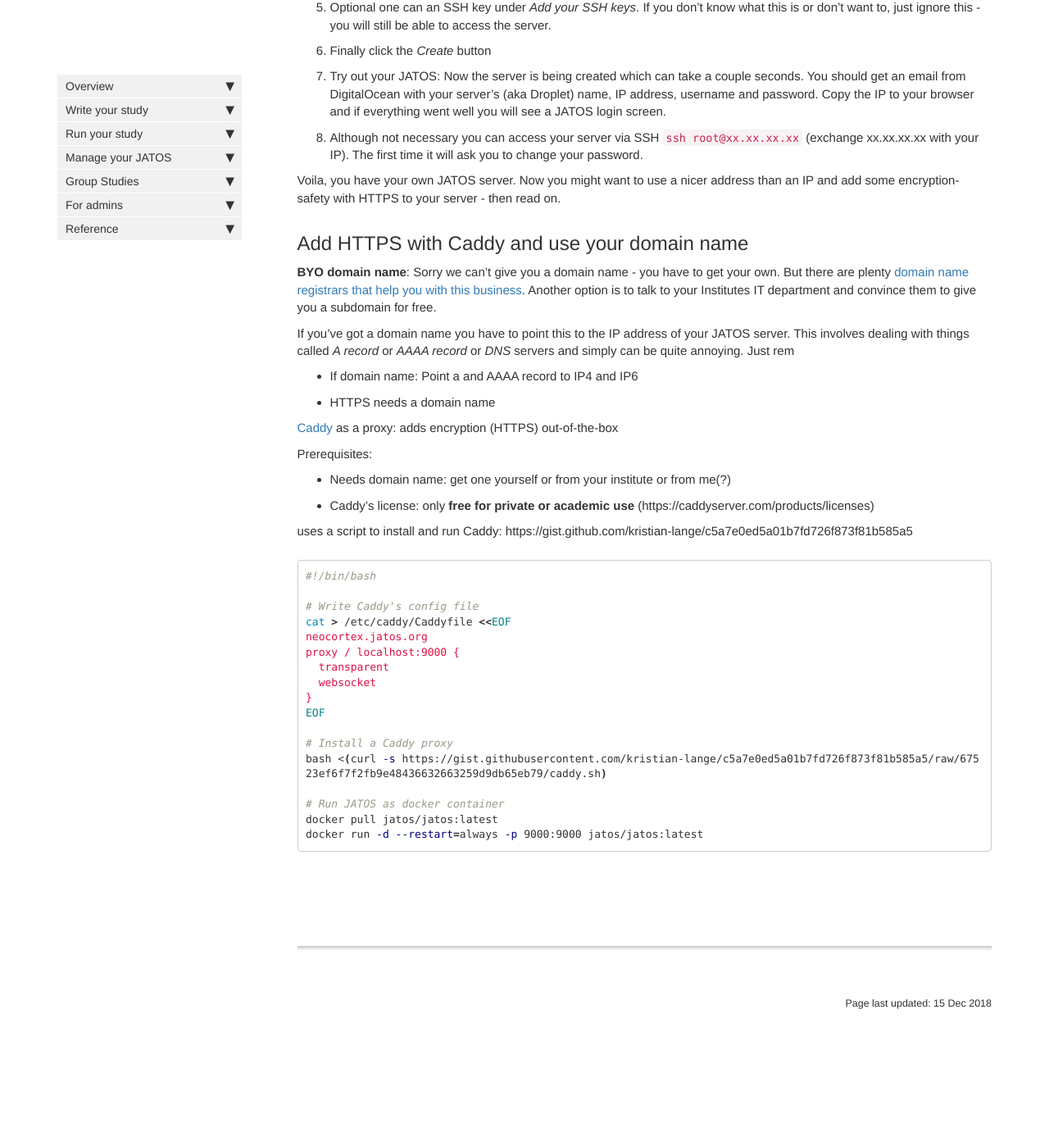
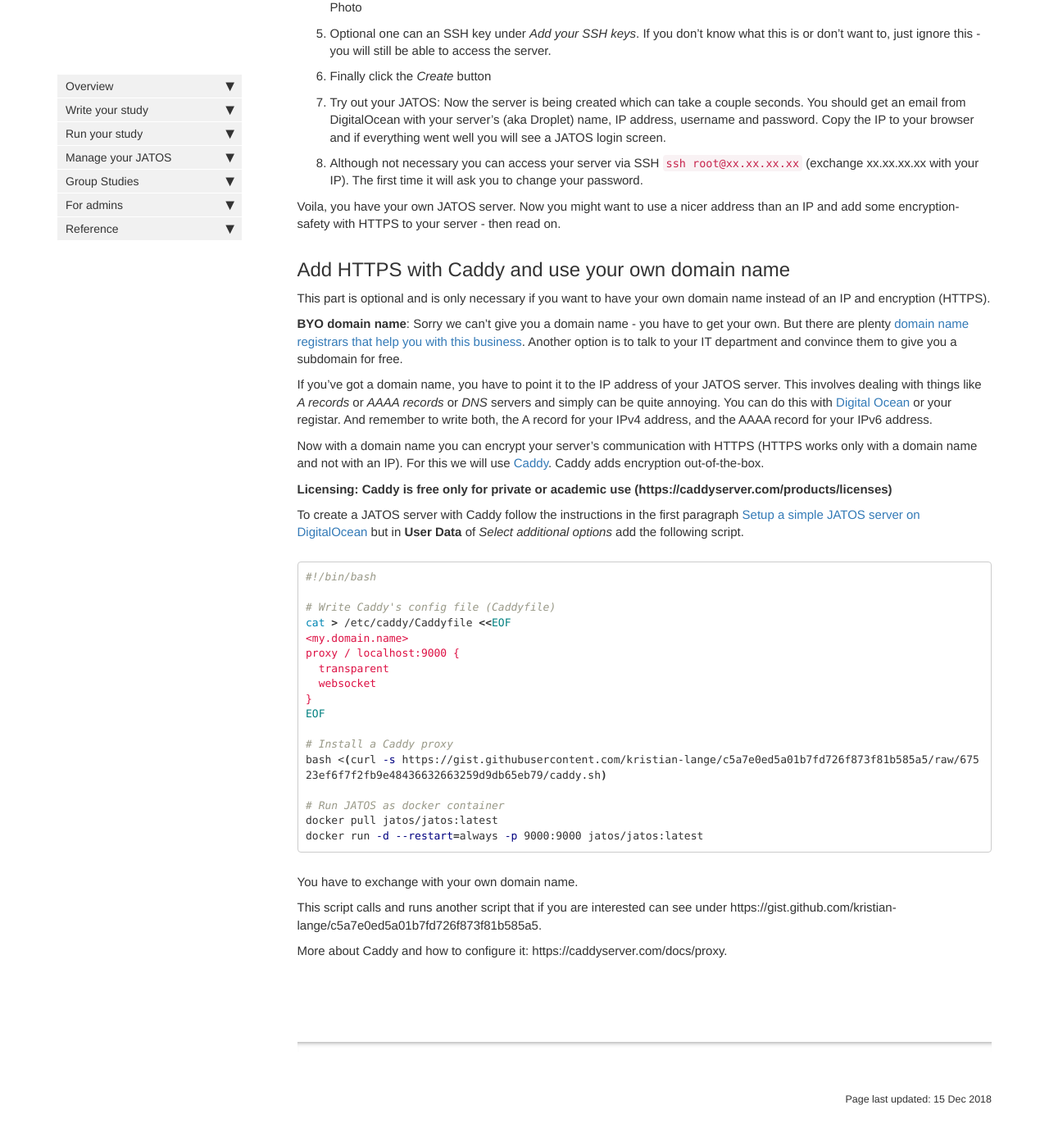
Before and after one commit to kristian-lange-tw/JATOS_docs_v3, a Jekyll site: the page built from pages/JATOS-on-Digital-Ocean.md, in a window 1280 px wide and 1400 px high, scrolled down 1188 px. Shown: the top 1387 px of the window at 82% size. Built offline with Jekyll 4.4.1, drawn with Linux system fonts in a browser that asks for light colours; nearby versions of some CDN libraries; comment, search, counter and statistics services are not loaded; before the commit the page ends 2471 px from its top, so only the background shows below that; some of the changed text lies outside the part shown.

Commit message:
Update JATOS-on-Digital-Ocean.md

````diff
--- a/pages/JATOS-on-Digital-Ocean.md
+++ b/pages/JATOS-on-Digital-Ocean.md
@@ -10,6 +10,9 @@ toc: true
 last_updated: 15 Dec 2018
 ---
 
+Easy admins and semi-admins
+
+
 [DigitalOcean](https://www.digitalocean.com/) is a cloud provider (like AWS, Google Cloud, Azure) that is comparatively easy to use and has good and exhaustive documentation. They offer something called _Droplets_ and _One-Click Apps_ which is just a fancy name for a pre-installed server in the cloud.
 
 Link to privacy
@@ -21,7 +24,7 @@ Link Server installation to here
 
 ## Prerequisites
 
-Get an account with [DigitalOcean](https://www.digitalocean.com/).
+You need to get an account with [DigitalOcean](https://www.digitalocean.com/).
 
 ## Setup a simple JATOS server on DigitalOcean
 
@@ -61,30 +64,26 @@ Get an account with [DigitalOcean](https://www.digitalocean.com/).
 Voila, you have your own JATOS server. Now you might want to use a nicer address than an IP and add some encryption-safety with HTTPS to your server - then read on.
 
 
-## Add HTTPS with Caddy and use your domain name
+## Add HTTPS with Caddy and use your own domain name
 
-**BYO domain name**: Sorry we can't give you a domain name - you have to get your own. But there are plenty [domain name registrars that help you with this business](https://www.digitalocean.com/community/tutorials/how-to-point-to-digitalocean-nameservers-from-common-domain-registrars). Another option is to talk to your Institutes IT department and convince them to give you a subdomain for free.
+This part is optional and is only necessary if you want to have your own domain name instead of an IP and encryption (HTTPS).
 
-If you've got a domain name you have to point this to the IP address of your JATOS server. This involves dealing with things called _A record_ or _AAAA record_ or _DNS_ servers and simply can be quite annoying. Just rem
+**BYO domain name**: Sorry we can't give you a domain name - you have to get your own. But there are plenty [domain name registrars that help you with this business](https://www.digitalocean.com/community/tutorials/how-to-point-to-digitalocean-nameservers-from-common-domain-registrars). Another option is to talk to your IT department and convince them to give you a subdomain for free.
 
-* If domain name: Point a and AAAA record to IP4 and IP6
-* HTTPS needs a domain name
+If you've got a domain name, you have to point it to the IP address of your JATOS server. This involves dealing with things like _A records_ or _AAAA records_ or _DNS_ servers and simply can be quite annoying. You can do this with [Digital Ocean](https://www.digitalocean.com/docs/networking/dns/how-to/manage-records/) or your registar. And remember to write both, the A record for your IPv4 address, and the AAAA record for your IPv6 address.
 
+Now with a domain name you can encrypt your server's communication with HTTPS (HTTPS works only with a domain name and not with an IP). For this we will use [Caddy](https://caddyserver.com/). Caddy adds encryption out-of-the-box.
 
-[Caddy](https://caddyserver.com/) as a proxy: adds encryption (HTTPS) out-of-the-box
+**Licensing: Caddy is free only for private or academic use (https://caddyserver.com/products/licenses)**
 
-Prerequisites:
-* Needs domain name: get one yourself or from your institute or from me(?)
-* Caddy's license: only **free for private or academic use** (https://caddyserver.com/products/licenses)
-
-uses a script to install and run Caddy: https://gist.github.com/kristian-lange/c5a7e0ed5a01b7fd726f873f81b585a5
+To create a JATOS server with Caddy follow the instructions in the first paragraph [Setup a simple JATOS server on DigitalOcean](#setup-a-simple-jatos-server-on-digitalocean) but in **User Data** of _Select additional options_ add the following script.
 
 ```shell
 #!/bin/bash
 
-# Write Caddy's config file
+# Write Caddy's config file (Caddyfile)
 cat > /etc/caddy/Caddyfile <<EOF
-neocortex.jatos.org
+<my.domain.name>
 proxy / localhost:9000 {
   transparent
   websocket
@@ -98,3 +97,9 @@ bash <(curl -s https://gist.githubusercontent.com/kristian-lange/c5a7e0ed5a01b7f
 docker pull jatos/jatos:latest
 docker run -d --restart=always -p 9000:9000 jatos/jatos:latest
 ```
+
+You have to exchange <my.domain.name> with your own domain name.
+
+This script calls and runs another script that if you are interested can see under https://gist.github.com/kristian-lange/c5a7e0ed5a01b7fd726f873f81b585a5.
+
+More about Caddy and how to configure it: https://caddyserver.com/docs/proxy.
````
